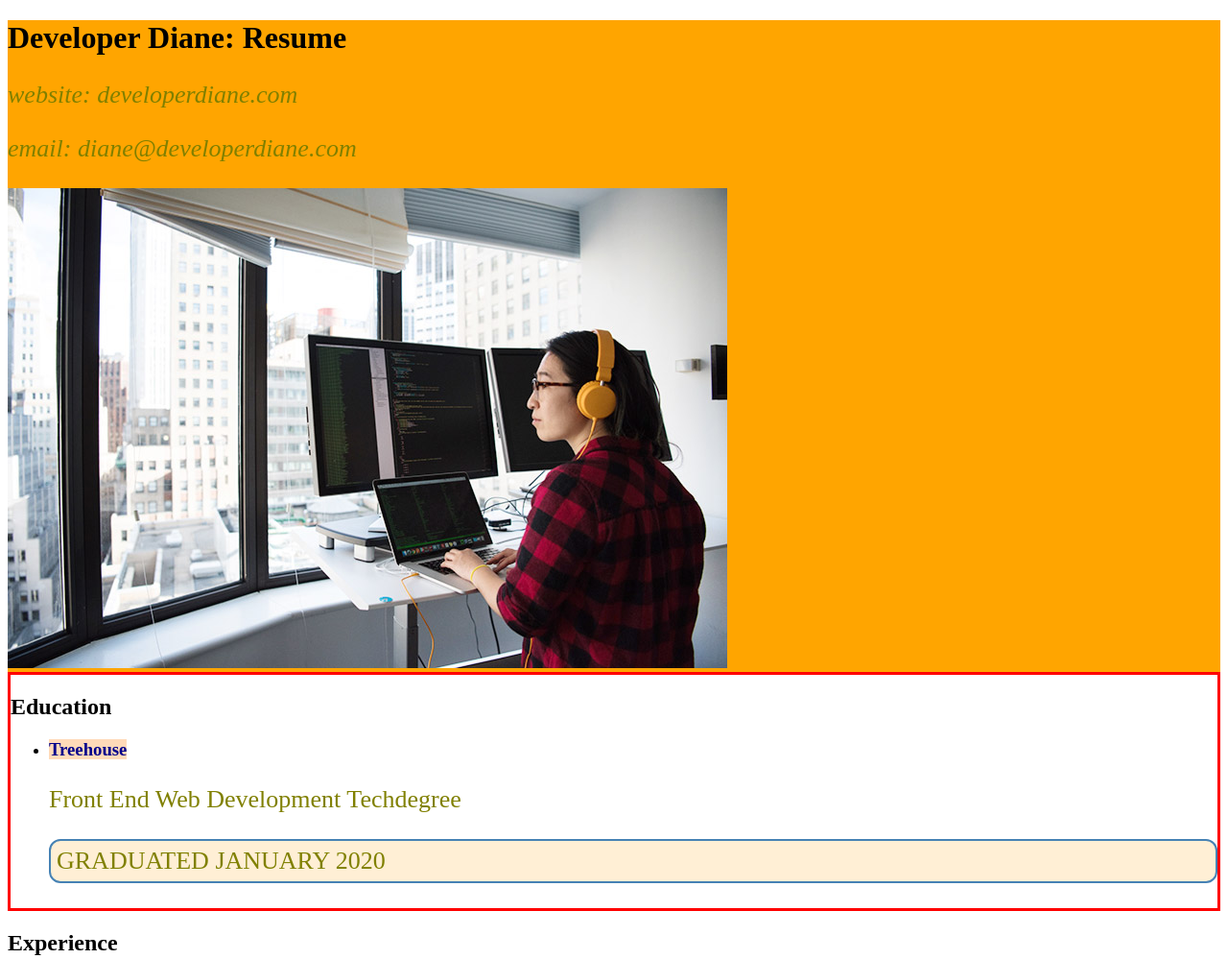
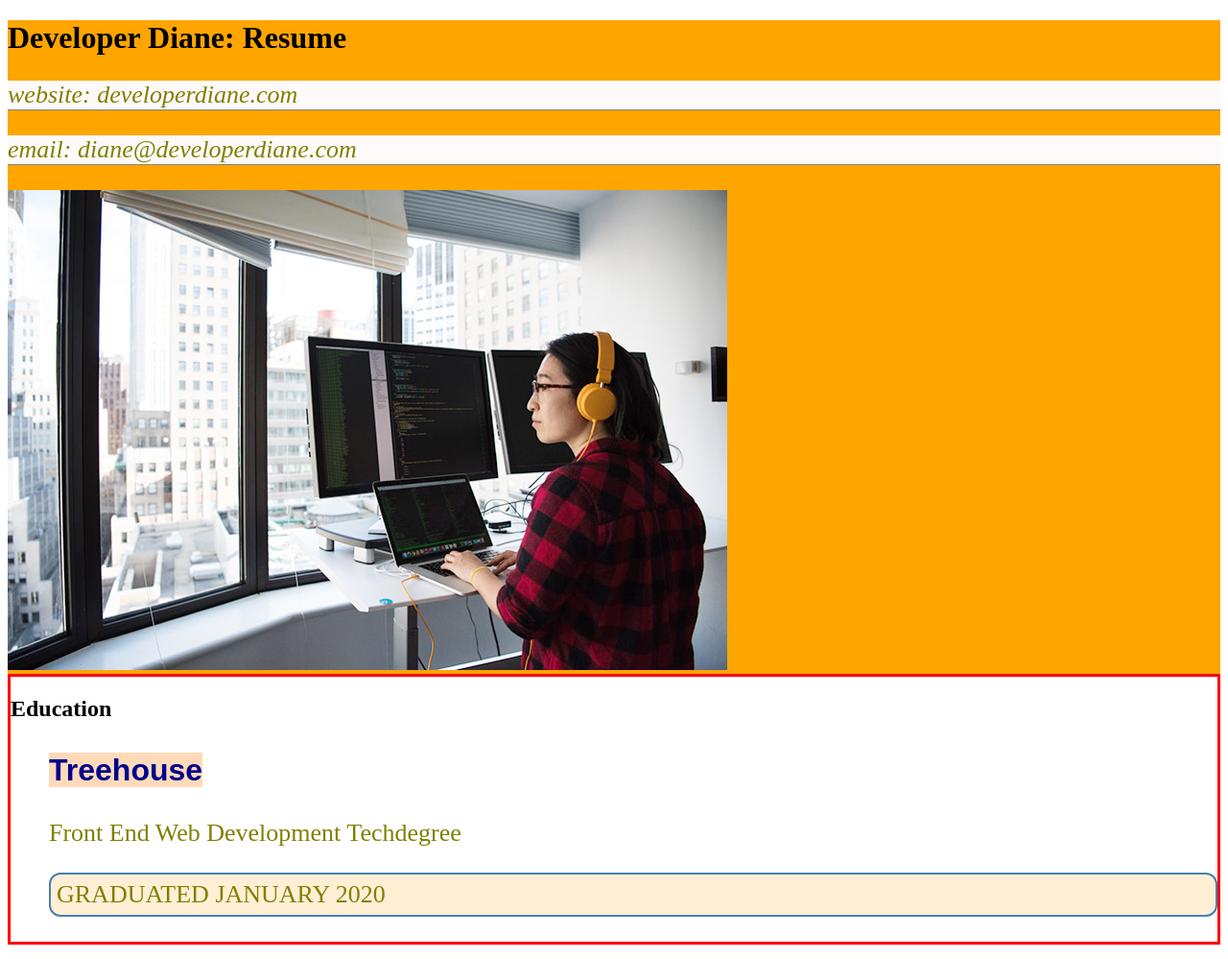
Before and after one commit to thisisalliet/css-basic-practice, a plain HTML site: page index.html in a window 1280 px wide. Shown: the top 999 px of the page at 96% size. Drawn offline with Linux system fonts and the light colour scheme.

Commit message:
add descendant selectors

```diff
--- a/css/style.css
+++ b/css/style.css
@@ -5,6 +5,11 @@ p {
 
 header {
     background-color: orange;
+}
+
+header p {
+    background-color: snow;
+    border-bottom: 1px solid gray;
 }
 
 footer {
@@ -17,8 +22,22 @@ a {
     text-decoration: none;
 }
 
+ol li {
+    letter-spacing: 3px;
+    color: tomato;
+}
+
+ul li {
+    list-style: none;
+}
+
 #education {
    border: 3px solid red;
+}
+
+#education h3 {
+    font-family: Arial, sans-serif;
+    font-size: 32px;
 }
 
 #skills-list {
```
